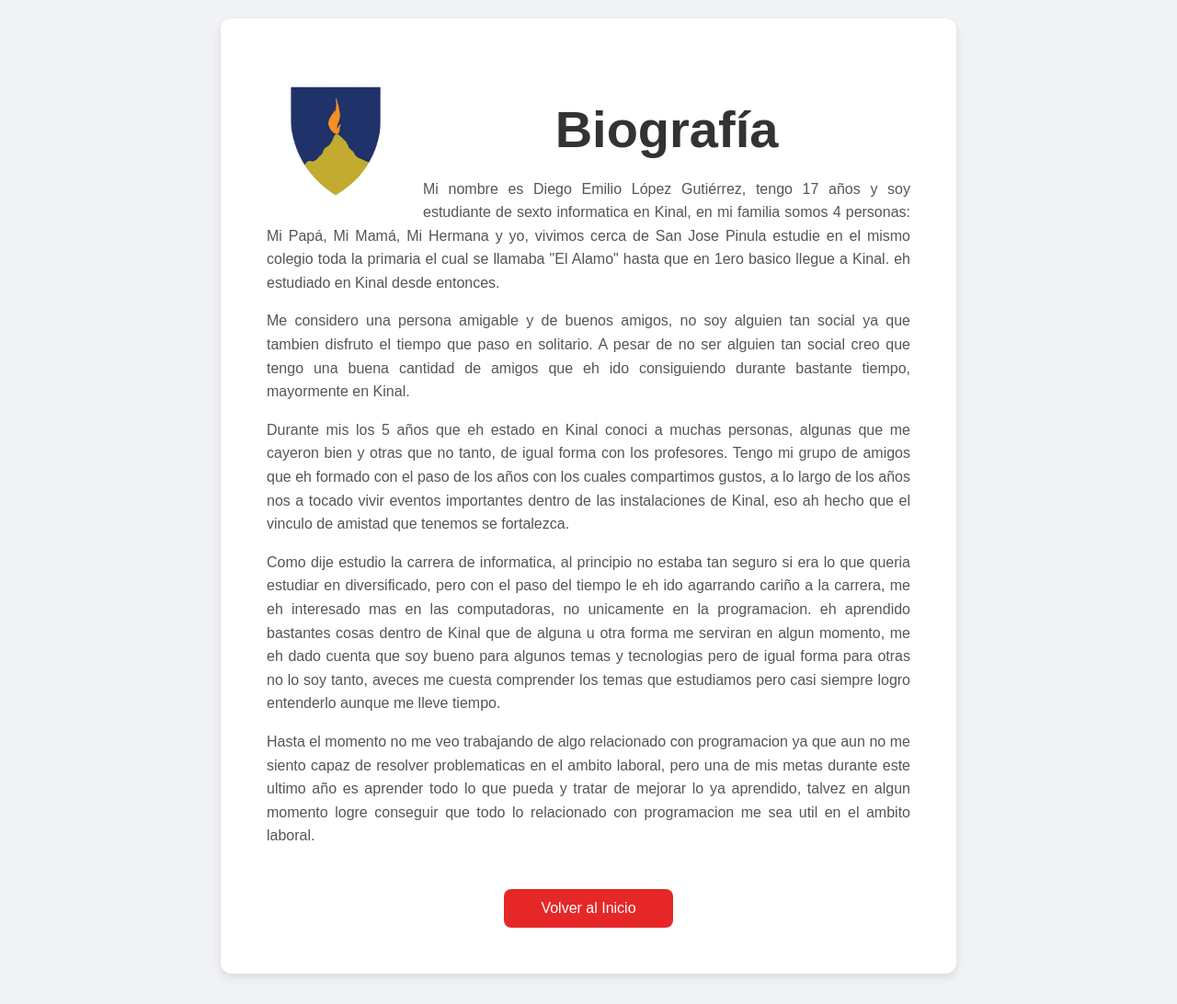
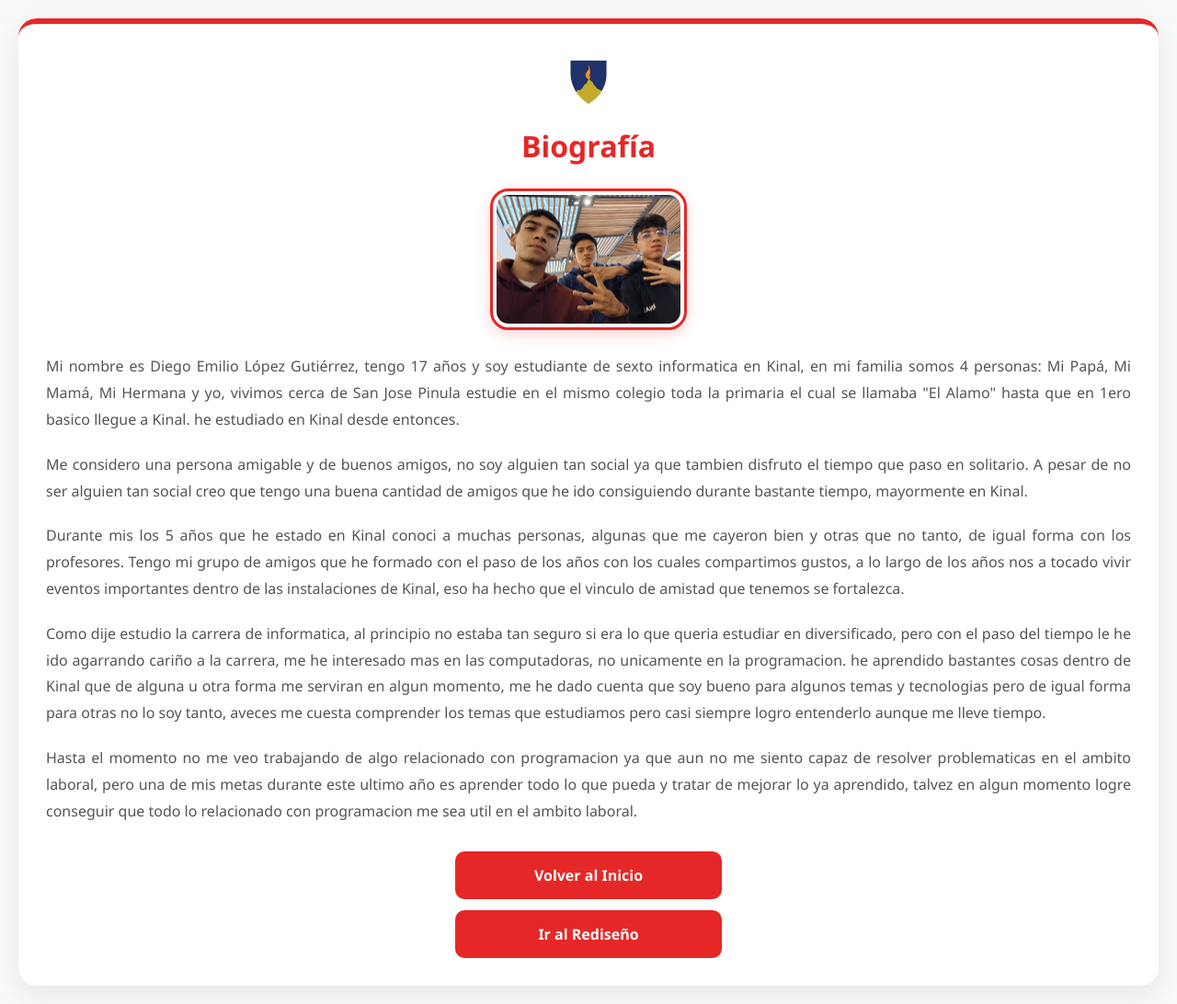
Before and after one commit to D1eegoMUI/PaginaWebSexto, a plain HTML site: page biografia.html in a window 1280 px wide. Shown: the whole page at 92% size. Drawn offline with Linux system fonts and the light colour scheme.

Commit message:
Modificaciones al css y estructura HTML del index y la biografia

```diff
--- a/biografia.html
+++ b/biografia.html
@@ -1,54 +1,74 @@
 <!DOCTYPE html>
 <html lang="es">
+
 <head>
     <meta charset="UTF-8">
     <meta name="viewport" content="width=device-width, initial-scale=1.0">
     <link rel="stylesheet" href="style/estiloBiografia.css">
     <title>Biografía</title>
 </head>
+
 <body>
 
     <div class="fondo-pagina">
         <main class="contenedor-principal">
-            <img src="img/KinalLogo.png" alt="Foto de perfil" class="foto-biografia">
+            <img src="img/KinalLogo.png" alt="Logo Kinal" class="logo-kinal">
+
             <h1>Biografía</h1>
+
+            <div class="contenedor-foto-personal">
+                <img src="img/biografia.jpg" alt="Foto de Diego López" class="foto-personal">
+            </div>
 
             <p>
                 Mi nombre es Diego Emilio López Gutiérrez, tengo 17 años y soy estudiante de sexto informatica en Kinal,
                 en mi familia somos 4 personas: Mi Papá, Mi Mamá, Mi Hermana y yo, vivimos cerca de San Jose Pinula
-                estudie en el mismo colegio toda la primaria el cual se llamaba "El Alamo" hasta que en 1ero basico llegue a Kinal.
-                eh estudiado en Kinal desde entonces.
+                estudie en el mismo colegio toda la primaria el cual se llamaba "El Alamo" hasta que en 1ero basico
+                llegue a Kinal.
+                he estudiado en Kinal desde entonces.
             </p>
 
             <p>
-                Me considero una persona amigable y de buenos amigos, no soy alguien tan social ya que tambien disfruto el tiempo que paso en solitario.
-                A pesar de no ser alguien tan social creo que tengo una buena cantidad de amigos que eh ido consiguiendo durante bastante tiempo, mayormente en Kinal.
+                Me considero una persona amigable y de buenos amigos, no soy alguien tan social ya que tambien disfruto
+                el tiempo que paso en solitario.
+                A pesar de no ser alguien tan social creo que tengo una buena cantidad de amigos que he ido consiguiendo
+                durante bastante tiempo, mayormente en Kinal.
             </p>
 
             <p>
-                Durante mis los 5 años que eh estado en Kinal conoci a muchas personas, algunas que me cayeron bien y otras que no tanto, de igual forma con los profesores.
-                Tengo mi grupo de amigos que eh formado con el paso de los años con los cuales compartimos gustos, a lo largo de los años nos a tocado vivir eventos importantes
-                dentro de las instalaciones de Kinal, eso ah hecho que el vinculo de amistad que tenemos se fortalezca.
+                Durante mis los 5 años que he estado en Kinal conoci a muchas personas, algunas que me cayeron bien y
+                otras que no tanto, de igual forma con los profesores.
+                Tengo mi grupo de amigos que he formado con el paso de los años con los cuales compartimos gustos, a lo
+                largo de los años nos a tocado vivir eventos importantes
+                dentro de las instalaciones de Kinal, eso ha hecho que el vinculo de amistad que tenemos se fortalezca.
             </p>
 
             <p>
-                Como dije estudio la carrera de informatica, al principio no estaba tan seguro si era lo que queria estudiar en diversificado,
-                pero con el paso del tiempo le eh ido agarrando cariño a la carrera, me eh interesado mas en las computadoras, no unicamente en la programacion.
-                eh aprendido bastantes cosas dentro de Kinal que de alguna u otra forma me serviran en algun momento, me eh dado cuenta que soy bueno para algunos temas y tecnologias
-                pero de igual forma para otras no lo soy tanto, aveces me cuesta comprender los temas que estudiamos pero casi siempre logro entenderlo aunque me lleve tiempo.
+                Como dije estudio la carrera de informatica, al principio no estaba tan seguro si era lo que queria
+                estudiar en diversificado,
+                pero con el paso del tiempo le he ido agarrando cariño a la carrera, me he interesado mas en las
+                computadoras, no unicamente en la programacion.
+                he aprendido bastantes cosas dentro de Kinal que de alguna u otra forma me serviran en algun momento, me
+                he dado cuenta que soy bueno para algunos temas y tecnologias
+                pero de igual forma para otras no lo soy tanto, aveces me cuesta comprender los temas que estudiamos
+                pero casi siempre logro entenderlo aunque me lleve tiempo.
             </p>
 
             <p>
-                Hasta el momento no me veo trabajando de algo relacionado con programacion ya que aun no me siento capaz de resolver problematicas en el ambito laboral,
-                pero una de mis metas durante este ultimo año es aprender todo lo que pueda y tratar de mejorar lo ya aprendido, talvez en algun momento logre conseguir
+                Hasta el momento no me veo trabajando de algo relacionado con programacion ya que aun no me siento capaz
+                de resolver problematicas en el ambito laboral,
+                pero una de mis metas durante este ultimo año es aprender todo lo que pueda y tratar de mejorar lo ya
+                aprendido, talvez en algun momento logre conseguir
                 que todo lo relacionado con programacion me sea util en el ambito laboral.
             </p>
 
-            <div style="text-align: center;">
-                <a href="index.html" class="boton">Volver al Inicio</a>
+            <div class="contenedor-botones-bio">
+                <a href="index.html" class="boton-bio">Volver al Inicio</a>
+                <a href="rediseño.html" class="boton-bio">Ir al Rediseño</a>
             </div>
         </main>
     </div>
 
 </body>
+
 </html>
--- a/style/estiloBiografia.css
+++ b/style/estiloBiografia.css
@@ -2,101 +2,92 @@
 body, html {
     margin: 0;
     padding: 0;
-    min-height: 100%;
-    font-family: sans-serif;
-    background-color: #f0f2f5; /* Fondo gris claro */
+    min-height: 100vh;
+    font-family: 'Segoe UI', Roboto, sans-serif;
+    background-color: #f8f9fa; /* Fondo gris muy suave */
+    color: #333;
 }
 
-/* El padre que centra el cuadro */
 .fondo-pagina {
     display: flex;
     justify-content: center;
     align-items: center;
     min-height: 100vh;
-    padding: 20px; /* Margen de seguridad para que no toque bordes */
+    padding: 20px;
     box-sizing: border-box;
 }
 
-/* El cuadro blanco principal */
+/* El cuadro principal con efecto de tarjeta moderna */
 .contenedor-principal {
     background-color: white;
-    width: 100%;             /* En móvil usa todo el ancho disponible */
-    padding: 30px;           /* Espacio interno */
-    border-radius: 12px;
-    box-shadow: 0 4px 10px rgba(0,0,0,0.1);
+    width: 100%;
+    max-width: 100%;
+    padding: 30px;
+    border-radius: 20px;
+    /* Sombra elegante y suave */
+    box-shadow: 0 10px 30px rgba(0,0,0,0.08);
+    border-top: 6px solid #e62727; /* Detalle superior en rojo */
     box-sizing: border-box;
+    overflow: hidden; /* Para que la foto flotante no se salga */
+}
+
+/* Logo de Kinal pequeño arriba */
+.logo-kinal {
+    width: 60px;
+    display: block;
+    margin: 0 auto 10px;
 }
 
 h1 {
-    text-align: center;      /* Título centrado arriba */
-    font-size: 1.8rem;       /* Tamaño cómodo para móvil */
+    text-align: center;
+    font-size: 2rem;
+    margin-bottom: 25px;
+    color: #e62727; /* Título en rojo */
+    font-weight: 800;
+}
+
+/* Estilos de la foto personal */
+.contenedor-foto-personal {
+    text-align: center; /* En móvil la foto se ve mejor centrada */
     margin-bottom: 20px;
-    color: #333;
+}
+
+.foto-personal {
+    width: 200px;
+    height: 140px;
+    object-fit: cover;
+    border-radius: 20px; /* Bordes redondeados modernos */
+    border: 3px solid #e62727;
+    padding: 4px;
+    background: white;
+    box-shadow: 0 5px 15px rgba(230, 39, 39, 0.2);
 }
 
 p {
-    text-align: justify;     /* Texto justificado */
-    line-height: 1.6;
+    text-align: justify;
+    line-height: 1.8;
     color: #555;
-    margin-bottom: 15px;
+    margin-bottom: 20px;
+    font-size: 1rem;
 }
 
-/* Botón adaptado a móvil */
-.boton {
+/* Contenedor para los 2 botones */
+.contenedor-botones-bio {
+    display: flex;
+    flex-direction: column; /* Botones uno arriba de otro en móvil */
+    gap: 12px;
+    margin-top: 30px;
+    align-items: center;
+}
+
+.boton-bio {
     text-decoration: none;
     background-color: #e62727;
     color: white;
-    padding: 15px 30px;
-    border-radius: 8px;
-    display: block;          /* Ocupa su propia línea */
-    width: 80%;              /* Casi todo el ancho en móvil */
-    margin: 30px auto 0;     /* Centra el botón horizontalmente */
+    padding: 15px 20px;
+    border-radius: 10px;
+    font-weight: bold;
+    width: 100%; /* Botones anchos en móvil */
+    max-width: 250px;
     text-align: center;
-    transition: all 0.3s;
-}
-
-.foto-biografia {
-    width: 100px;           /* Ancho de la imagen */
-    height: 100px;          /* Alto de la imagen */
-    object-fit: cover;      /* Evita que la foto se estire feo si no es cuadrada */
-    border-radius: 50%;     /* Esto la hace circular (opcional) */
-    float: left;            /* La "empuja" a la izquierda */
-    margin-right: 20px;     /* Espacio entre la foto y el texto/título */
-    margin-bottom: 10px;    /* Espacio por abajo */
-}
-
-/* Truco para que el cuadro blanco no se "rompa" por la imagen flotante */
-.contenedor-principal::after {
-    content: "";
-    display: table;
-    clear: both;
-}
-
-/* --- MEDIA QUERY (Tablets y Laptops - 768px o más) --- */
-@media (min-width: 768px) {
-    .contenedor-principal {
-        max-width: 800px;    /* En PC el cuadro no se estira infinitamente */
-        padding: 50px;       /* Más aire interno en pantallas grandes */
-    }
-
-    h1 {
-        font-size: 3.5rem;   /* Título mucho más grande en PC */
-    }
-
-    .boton {
-        width: auto;         /* El botón recupera su tamaño natural */
-        display: inline-block; /* Permite que se comporte como botón normal */
-        padding: 12px 40px;
-    }
-
-    .foto-biografia {
-        width: 150px; /* En PC la foto se hace un poco más grande */
-        height: 150px;
-    }
-}
-
-/* Efectos visuales */
-.boton:hover {
-    background-color: #e93a3a;
-    transform: scale(1.05);
-}
+    transition: all 0.3s ease
--- a/style/estiloIndex.css
+++ b/style/estiloIndex.css
@@ -1,10 +1,19 @@
-/* --- ESTILOS BASE (Para Celulares) --- */
+/* --- ESTILOS BASE (Móvil Primero) --- */
 body, html {
     margin: 0;
     padding: 0;
-    height: 100%;
-    font-family: sans-serif;
-    background-color: #f4f4f4;
+    min-height: 100vh;
+    font-family: 'Segoe UI', Roboto, sans-serif;
+
+    /* CONFIGURACIÓN DE IMAGEN DE FONDO */
+    background-image: url('../img/fondo.jpg');
+    background-size: cover;       /* Cubre toda la pantalla */
+    background-position: center;  /* Centra la imagen */
+    background-attachment: fixed; /* La imagen no se mueve al hacer scroll */
+
+    display: flex;
+    justify-content: center;
+    align-items: center;
 }
 
 .contenedor-centrado {
@@ -12,65 +21,80 @@ body, html {
     flex-direction: column;
     justify-content: center;
     align-items: center;
-    height: 100vh;
+    width: 85%;
+    max-width: 550px;
+    padding: 40px 20px;
+
+    /* EFECTO DE TRANSPARENCIA (Glassmorphism) */
+    background: rgba(255, 255, 255, 0.85); /* Blanco con 85% de opacidad */
+    backdrop-filter: blur(10px);          /* Desenfoca lo que está detrás */
+    -webkit-backdrop-filter: blur(10px);  /* Soporte para Safari */
+
+    border-radius: 25px;
+    border: 1px solid rgba(255, 255, 255, 0.3); /* Borde sutil brillante */
+    box-shadow: 0 15px 35px rgba(0,0,0,0.2);
     text-align: center;
-    padding: 0 20px;
 }
 
 h1 {
-    font-size: 2.5rem; /* Ajustado para móvil */
-    margin-bottom: 30px;
-    color: #333;
+    font-size: 2.8rem;
+    margin-bottom: 10px;
+    color: #222;
+    text-shadow: 1px 1px 2px rgba(0,0,0,0.1); /* Sombra ligera al texto */
 }
 
-/* --- NUEVO: Contenedor de botones --- */
+p {
+    font-size: 1.1rem;
+    line-height: 1.6;
+    color: #444;
+    margin-bottom: 40px;
+    /* Fondo del párrafo más transparente para que combine */
+    background: rgba(230, 39, 39, 0.1);
+    padding: 20px;
+    border-radius: 15px;
+    border-left: 5px solid #e62727;
+}
+
+/* --- Contenedor de botones --- */
 .contenedor-botones {
     display: flex;
-    flex-direction: column; /* En móvil, uno arriba del otro */
-    gap: 15px;              /* Espacio entre botones */
+    flex-direction: column;
+    gap: 15px;
     width: 100%;
-    align-items: center;    /* Centra los botones */
-    margin-bottom: 30px;
 }
 
 .boton {
     text-decoration: none;
     background-color: #e62727;
     color: white;
-    padding: 15px 30px;
-    border-radius: 8px;
+    padding: 16px;
+    border-radius: 12px;
     font-weight: bold;
-    width: 80%;             /* Botones anchos en móvil */
-    transition: all 0.3s ease;
-    text-align: center;
+    font-size: 1.1rem;
+    transition: all 0.3s cubic-bezier(0.175, 0.885, 0.32, 1.275);
+    box-shadow: 0 4px 15px rgba(230, 39, 39, 0.4);
 }
 
-p {
-    max-width: 500px;       /* Para que el texto no se estire demasiado */
-    line-height: 1.5;
-    color: #666;
-}
-
-/* --- MEDIA QUERY (Para Tablets y Laptops) --- */
+/* --- MEDIA QUERY (Tablets y Laptops) --- */
 @media (min-width: 768px) {
     h1 {
         font-size: 4rem;
     }
 
     .contenedor-botones {
-        flex-direction: row; /* AQUÍ ocurre la magia: se ponen de lado */
+        flex-direction: row;
         justify-content: center;
         gap: 20px;
     }
 
     .boton {
-        width: auto;         /* El botón solo ocupa su contenido */
-        padding: 12px 40px;
+        padding: 15px 35px;
+        width: auto;
     }
 }
 
-/* Efecto hover */
 .boton:hover {
     background-color: #c41f1f;
-    transform: scale(1.05);
+    transform: translateY(-5px);
+    box-shadow: 0 8px 25px rgba(230, 39, 39, 0.5);
 }
```
Also changed, not shown: img/biografia.jpg (added), img/fondo.jpg (added).
